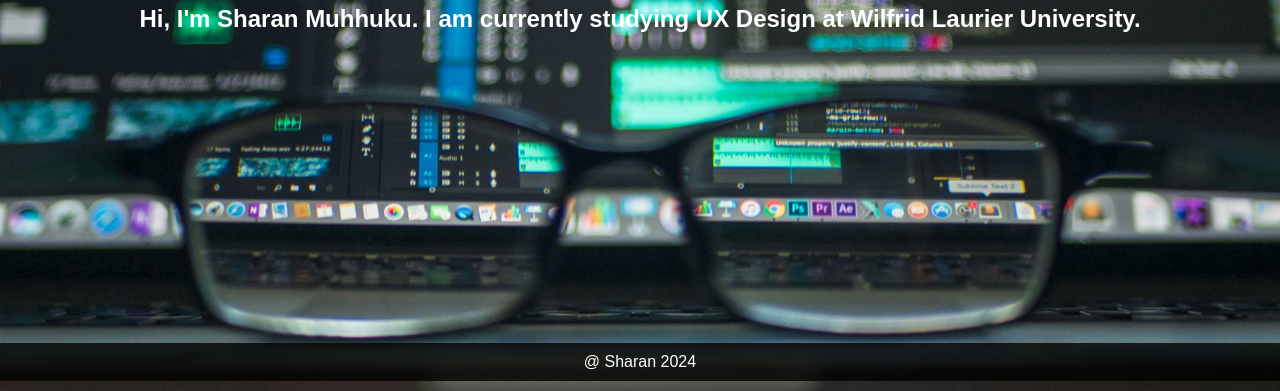
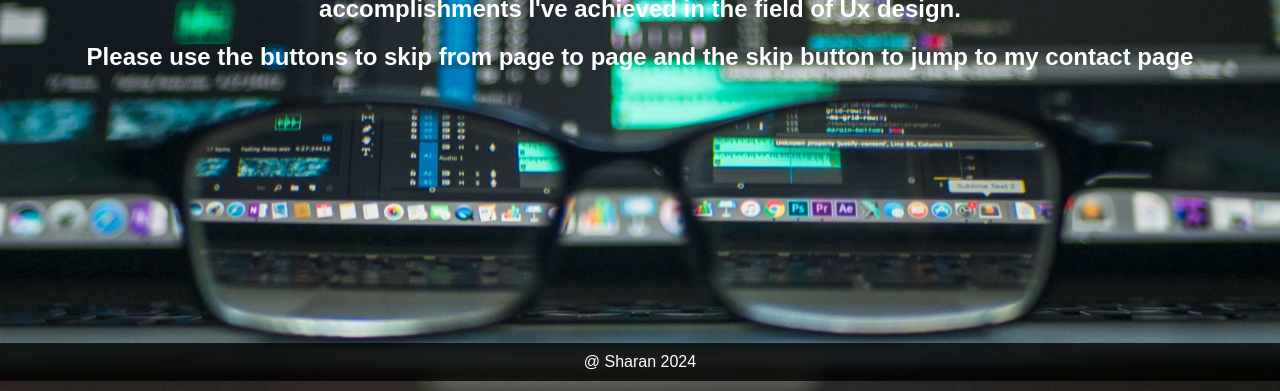
Before and after one commit to Sharan-dot/SHARAN.INFO, a plain HTML site: page index.html in a window 1280 px wide. Shown: the part 409-800 px from the top of the page. Drawn offline with Linux system fonts and the light colour scheme.

Commit message:
Update index.html

```diff
--- a/index.html
+++ b/index.html
@@ -15,8 +15,9 @@
     </header>
     <main>
         <h1>Welcome to Sharan's UX Portfolio</h1>
-        <p>Hi, I'm Sharan Muhhuku. I am currently studying UX Design at
-            Wilfrid Laurier University.</p>
+        <p>Hi, I'm Sharan Muhhuku. Welcome to my portfolio website where I introduce myself to you and the accomplishments
+            I've achieved in the field of Ux design.</p>
+        <p>Please use the buttons to skip from page to page and the skip button to jump to my contact page</p>
     </main>
     <footer>
         <p>@ Sharan 2024</p>
```
